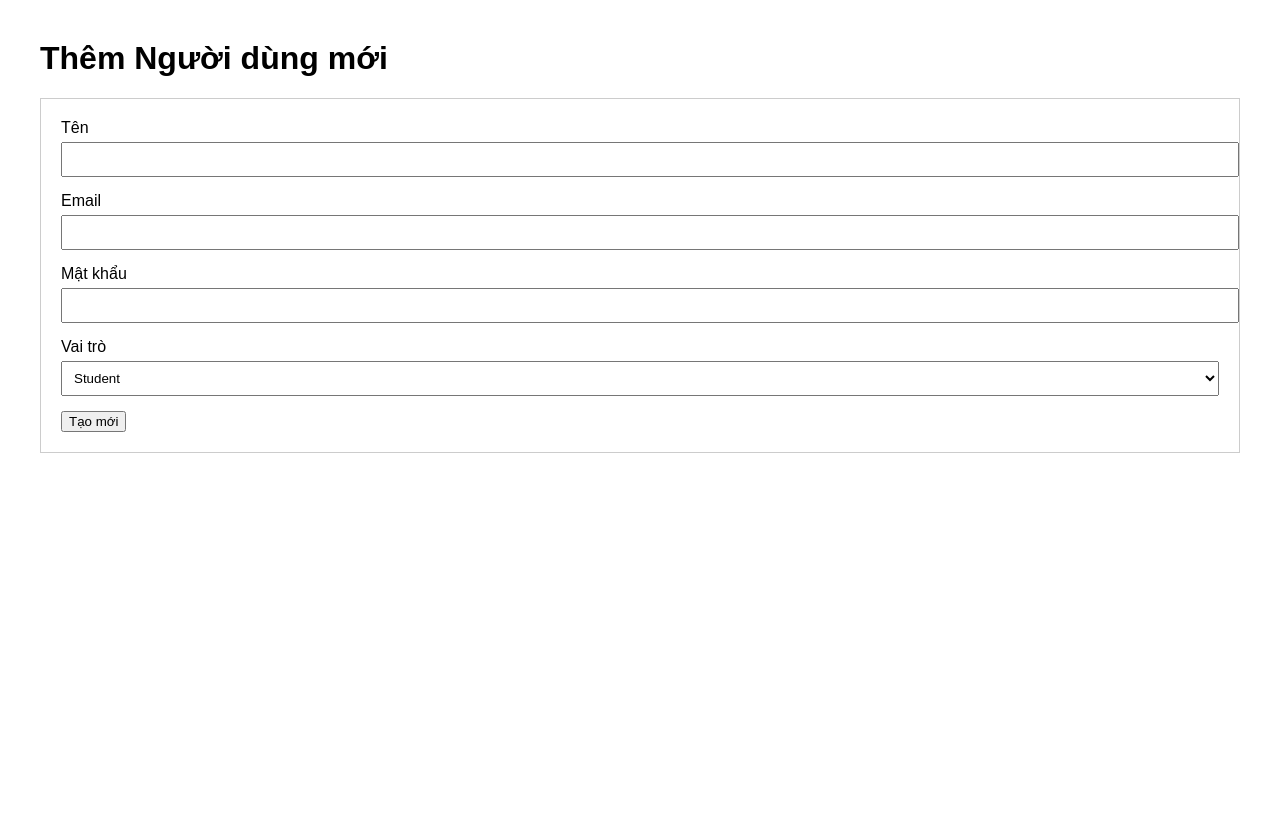
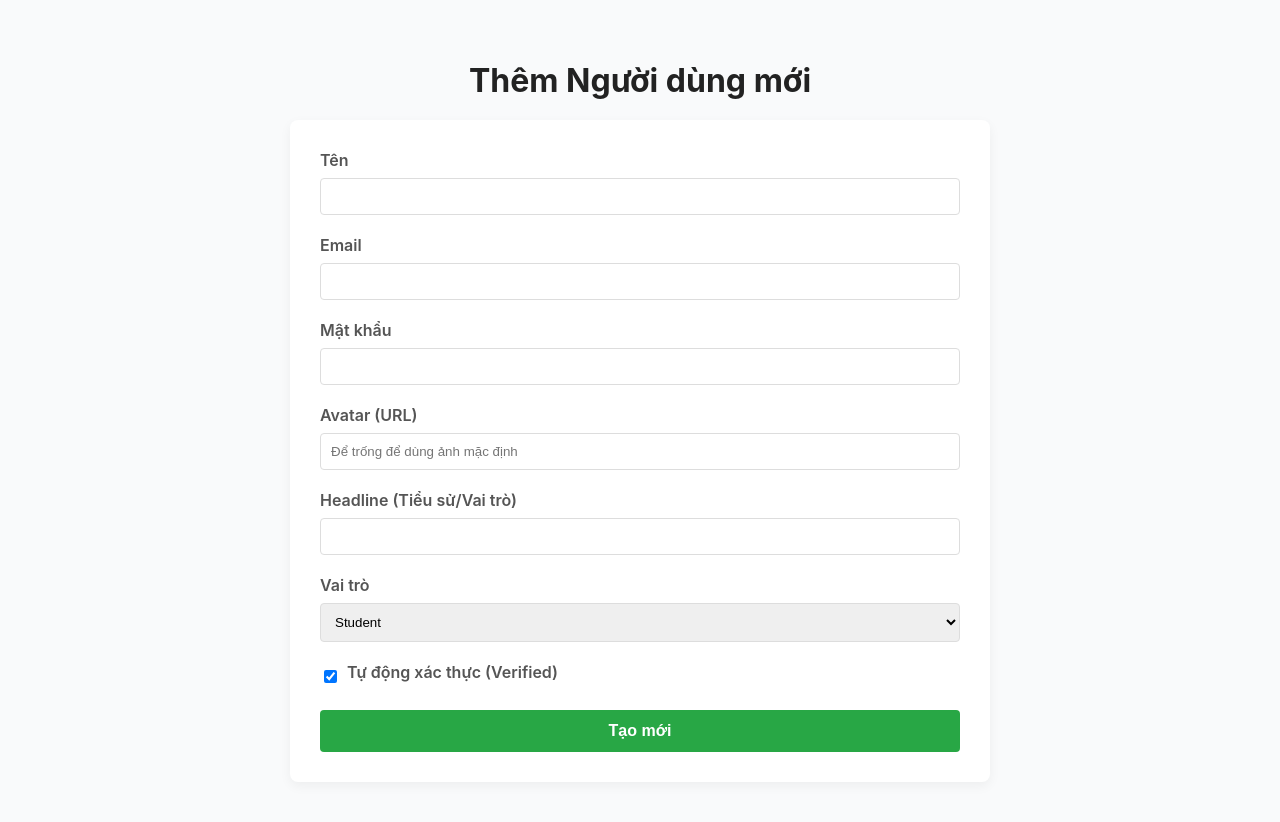
Before and after one commit to TanDuy274/programming_mobile_e_learning_N23, a Node server app: page /admin/users/new in a window 1280 px wide. Before the commit the page ends 453 px from the top, so only its background shows below. Run offline with Node 20, Linux system fonts and the light colour scheme; some libraries are stand-ins or nearby versions.

Commit message:
update ui add new user

```diff
--- a/e-learning-backend/views/new-user.ejs
+++ b/e-learning-backend/views/new-user.ejs
@@ -5,43 +5,107 @@
     <title>Thêm Người dùng mới</title>
     <style>
       body {
-        font-family: sans-serif;
-        margin: 40px;
+        font-family: -apple-system, BlinkMacSystemFont, "Segoe UI", Roboto,
+          Helvetica, Arial, sans-serif;
+        margin: 0;
+        padding: 40px;
+        background-color: #f9fafb;
+        color: #333;
+      }
+      .container {
+        max-width: 700px;
+        margin: 0 auto;
+      }
+      h1 {
+        text-align: center;
+        color: #222;
+        margin-bottom: 20px;
       }
       .form-container {
-        padding: 20px;
-        border: 1px solid #ccc;
+        background-color: #ffffff;
+        padding: 30px;
+        border-radius: 8px;
+        box-shadow: 0 4px 12px rgba(0, 0, 0, 0.05);
       }
       .form-group {
-        margin-bottom: 15px;
+        margin-bottom: 20px;
       }
       label {
         display: block;
-        margin-bottom: 5px;
+        margin-bottom: 8px;
+        font-weight: 600;
+        color: #555;
       }
-      input,
+      input[type="text"],
+      input[type="email"],
+      input[type="password"],
       select {
         width: 100%;
-        padding: 8px;
+        padding: 10px;
+        border: 1px solid #ddd;
+        border-radius: 4px;
+        box-sizing: border-box;
+      }
+      .form-check {
+        display: flex;
+        align-items: center;
+      }
+      .form-check input {
+        width: auto;
+        margin-right: 10px;
+      }
+      button {
+        width: 100%;
+        padding: 12px;
+        background-color: #28a745; /* Màu xanh lá cho nút tạo mới */
+        color: white;
+        border: none;
+        border-radius: 4px;
+        cursor: pointer;
+        font-size: 16px;
+        font-weight: 600;
+        transition: background-color 0.2s;
+      }
+      button:hover {
+        background-color: #218838;
       }
     </style>
   </head>
   <body>
+    <div class="container">
       <h1>Thêm Người dùng mới</h1>
       <div class="form-container">
         <form action="/admin/users/new" method="POST">
           <div class="form-group">
-          <label for="name">Tên</label
-          ><input type="text" id="name" name="name" required />
+            <label for="name">Tên</label>
+            <input type="text" id="name" name="name" required />
           </div>
+
           <div class="form-group">
-          <label for="email">Email</label
-          ><input type="email" id="email" name="email" required />
+            <label for="email">Email</label>
+            <input type="email" id="email" name="email" required />
           </div>
+
           <div class="form-group">
-          <label for="password">Mật khẩu</label
-          ><input type="password" id="password" name="password" required />
+            <label for="password">Mật khẩu</label>
+            <input type="password" id="password" name="password" required />
           </div>
+
+          <div class="form-group">
+            <label for="avatar">Avatar (URL)</label>
+            <input
+              type="text"
+              id="avatar"
+              name="avatar"
+              placeholder="Để trống để dùng ảnh mặc định"
+            />
+          </div>
+
+          <div class="form-group">
+            <label for="headline">Headline (Tiểu sử/Vai trò)</label>
+            <input type="text" id="headline" name="headline" />
+          </div>
+
           <div class="form-group">
             <label for="role">Vai trò</label>
             <select id="role" name="role">
@@ -49,8 +113,15 @@
               <option value="teacher">Teacher</option>
             </select>
           </div>
+
+          <div class="form-group form-check">
+            <input type="checkbox" id="isVerified" name="isVerified" checked />
+            <label for="isVerified">Tự động xác thực (Verified)</label>
+          </div>
+
           <button type="submit">Tạo mới</button>
         </form>
       </div>
+    </div>
   </body>
 </html>
```
Lines whose indentation alone changed are shown as unchanged.
